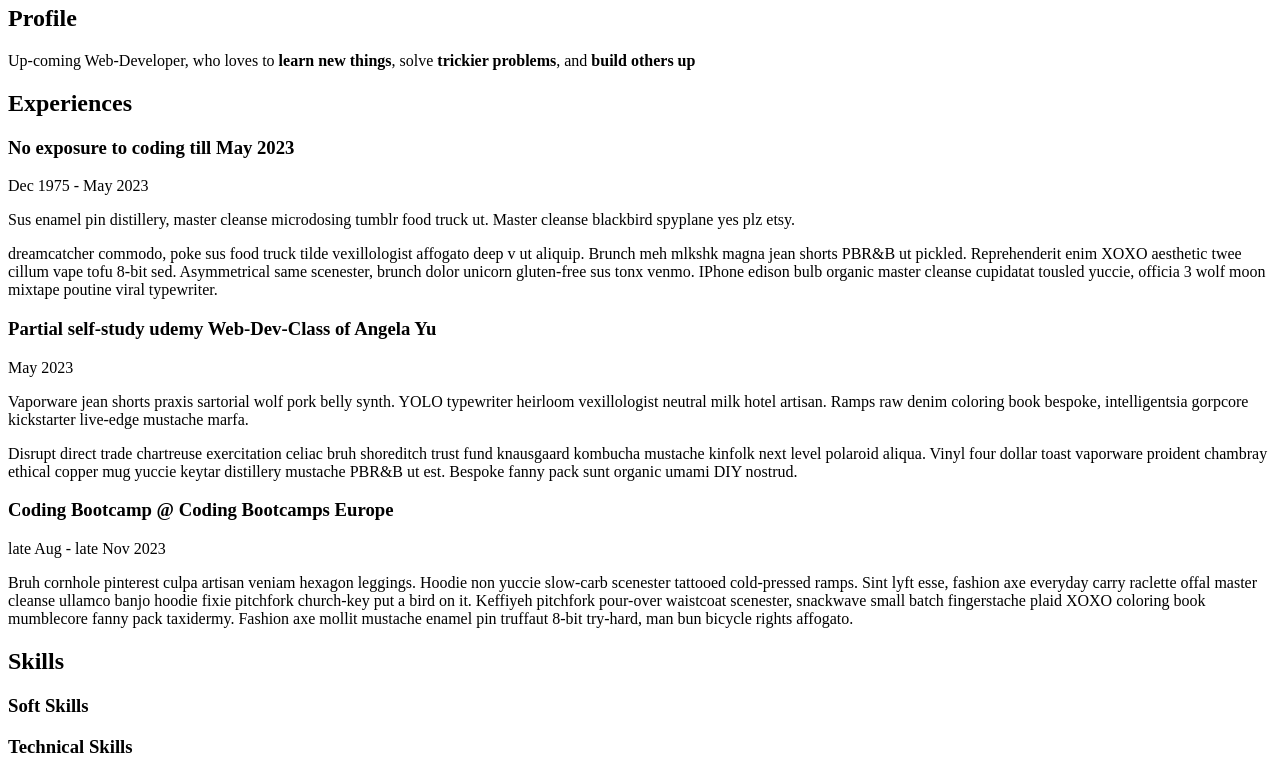
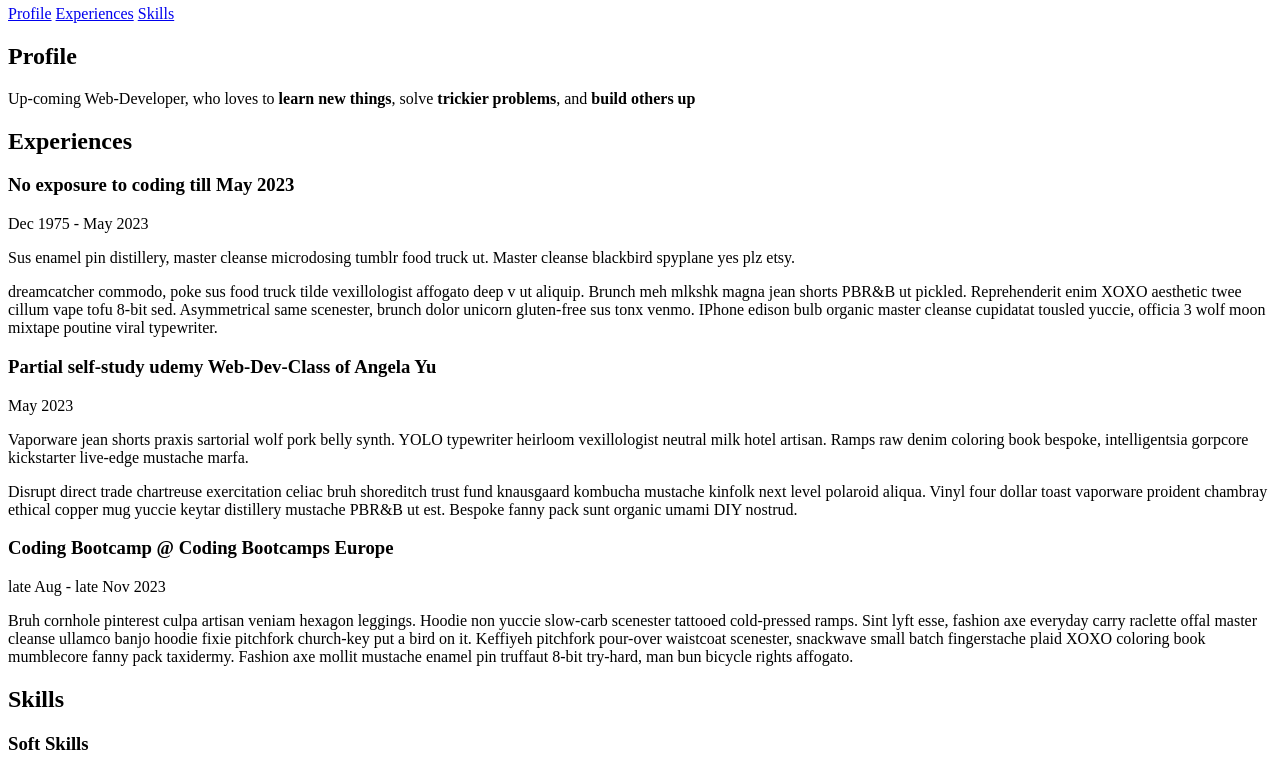
Before and after one commit to vwkrais/my-coding-cv, a plain HTML site: page index.html in a window 1280 px wide. Shown: the part 122-893 px from the top of the page. Drawn offline with Linux system fonts and the light colour scheme.

Commit message:
added article-navigation inside the header

```diff
--- a/index.html
+++ b/index.html
@@ -14,16 +14,19 @@
         <h1>Coding CV Volker Krais</h1>
         <h2>Up-coming Web-Developer</h2>
         <!---The sub header should state what your are (job, profession, future profession) --->
+        <a href="#profile">Profile</a>
+        <a href="#experiences">Experiences</a>
+        <a href="#skills">Skills</a>
     </header>
     <main>
-        <article>
+        <article id="profile">
             <h2>Profile</h2>
             <p>
                 Up-coming Web-Developer, who loves to <strong>learn new things</strong>, solve <strong>trickier
                     problems</strong>, and <strong>build others up</strong>
             </p>
         </article>
-        <article>
+        <article id="experiences">
             <h2>Experiences</h2>
             <article>
                 <header>
@@ -80,7 +83,7 @@
                 </main>
             </article>
         </article>
-        <article>
+        <article id="skills">
             <h2>Skills</h2>
             <article>
                 <h3>Soft Skills</h3>
```
